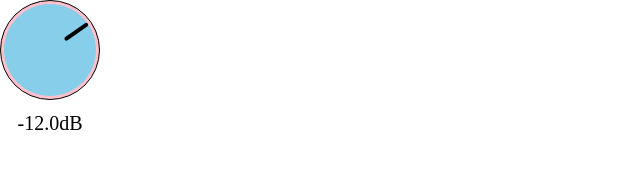
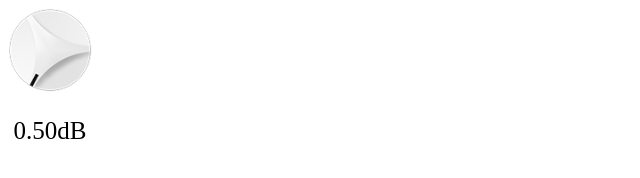
Before and after one commit to mryangsj/web-leslie, a plain HTML site: page knob.html in a window 1280 px wide. Shown: the whole page, without its empty margins (0-640 px from the left). Drawn offline with Linux system fonts and the light colour scheme.

Commit message:
Implemented sprite knob; a bug find at first loading.

```diff
--- a/js/Knob.js
+++ b/js/Knob.js
@@ -1,9 +1,9 @@
 class Knob {
-  constructor(width = 100, height, knobName = `New Knob`, degStart = -150, degEnd = 150, valueStart = -64, valueEnd = 12, defaultValue = -12, numberDecimals = 1, suffix = `dB`) {
+  constructor(width = 100, knobName = `New Knob`, degStart = -150, degEnd = 150, valueStart = 0, valueEnd = 1, defaultValue = 0.5, numberDecimals = 2, suffix = `dB`, spritePath = `resources/Knob.png`) {
     //-----------------------------------------------------------------------------------------
     //-----------------------------------------------------------------------------------------
     this.widthFrame = width;
-    this.heightFrame = this.widthFrame * 1.35;
+    this.heightFrame = this.widthFrame * 1.45;
     this.knobName = knobName;
     this.indicatorStartDeg = degStart;
     this.indicatorEndDeg = degEnd;
@@ -12,8 +12,17 @@ class Knob {
     this.defaultValue = defaultValue;
     this.numberDecimals = numberDecimals;
     this.suffix = suffix;
+    this.spritePath = spritePath;
     this.isHovering = false;
     this.isEditing = false;
+
+    if (spritePath) {
+      const sprite = new Image();
+      sprite.src = spritePath;
+      this.widthSprite = sprite.width;
+      this.heightSprite = sprite.height;
+      this.spriteLength = this.heightSprite / this.widthSprite;
+    }
 
     //-----------------------------------------------------------------------------------------
     //-----------------------------------------------------------------------------------------
@@ -52,8 +61,8 @@ class Knob {
 
     // 设置knob基本样式
     this.knob.style.borderRadius = `50%`;
-    this.knob.style.border = `1px solid black`;
-    this.knob.style.backgroundColor = `pink`;
+    // this.knob.style.border = `2px solid black`;
+    // this.knob.style.backgroundColor = `pink`;
 
     //-----------------------------------------------------------------------------------------
     // 创建indicator
@@ -65,7 +74,7 @@ class Knob {
     this.indicator.id = this.indicator.className + `_${knobName}`;
 
     // 设置indicator尺寸与定位
-    this.ratioIndicator = 0.92;
+    this.ratioIndicator = 1;
     this.widthIndicator = this.widthFrame * this.ratioIndicator;
     this.heightIndicator = this.widthFrame * this.ratioIndicator;
     this.indicator.style.width = `${this.widthIndicator}px`;
@@ -79,30 +88,31 @@ class Knob {
     // 设置indicator基本样式
     this.indicator.style.borderRadius = `50%`;
     this.indicator.style.backgroundColor = `skyblue`;
-    this.indicator.style.cursor = "grab";
+    this.indicator.style.cursor = `grab`;
+    this.indicator.style.overflow = `default`;
 
-    //-----------------------------------------------------------------------------------------
-    // 创建pointer节点
-    this.pointer = document.createElement(`div`);
-    this.indicator.append(this.pointer);
+    // //-----------------------------------------------------------------------------------------
+    // // 创建pointer节点
+    // this.pointer = document.createElement(`div`);
+    // this.indicator.append(this.pointer);
 
-    // 设置pointer基本属性
-    this.pointer.className = `knob_indicator_pointer`;
-    this.pointer.id = this.pointer.className + `_${knobName}`;
+    // // 设置pointer基本属性
+    // this.pointer.className = `knob_indicator_pointer`;
+    // this.pointer.id = this.pointer.className + `_${knobName}`;
 
-    // 设置pointer尺寸与定位
-    this.widthPointer = 4;
-    this.heightPointer = this.heightIndicator * 0.30;
-    this.pointer.style.width = `${this.widthPointer}px`;
-    this.pointer.style.height = `${this.heightPointer}px`;
-    this.pointer.style.position = `absolute`;
-    this.pointer.style.left = `50%`;
-    this.pointer.style.transformOrigin = `50% 100%`;
-    this.pointer.style.transform = `translate(-50%, 0)`;
+    // // 设置pointer尺寸与定位
+    // this.widthPointer = 4;
+    // this.heightPointer = this.heightIndicator * 0.30;
+    // this.pointer.style.width = `${this.widthPointer}px`;
+    // this.pointer.style.height = `${this.heightPointer}px`;
+    // this.pointer.style.position = `absolute`;
+    // this.pointer.style.left = `50%`;
+    // this.pointer.style.transformOrigin = `50% 100%`;
+    // this.pointer.style.transform = `translate(-50%, 0)`;
 
-    // 设置pointer基本样式
-    this.pointer.style.borderRadius = `${this.widthPointer * 0.5}px`;
-    this.pointer.style.backgroundColor = `black`;
+    // // 设置pointer基本样式
+    // this.pointer.style.borderRadius = `${this.widthPointer * 0.5}px`;
+    // this.pointer.style.backgroundColor = `black`;
 
     //-----------------------------------------------------------------------------------------
     // 创建label节点
@@ -143,13 +153,13 @@ class Knob {
 
     // 设置label样式
     this.setLabelShowName();
-    this.labelText.style.fontSize = `${this.widthFrame * 0.2}px`;
+    this.labelText.style.fontSize = `${this.widthFrame * 0.25}px`;
     // this.labelText.style.backgroundColor = `pink`;
     this.labelText.style.cursor = `default`;
 
     //-----------------------------------------------------------------------------------------
     //-----------------------------------------------------------------------------------------
-    // 初始化
+    // 通过默认值初始化
     this.setIndicatorFromValue(this.defaultValue);
 
     //-----------------------------------------------------------------------------------------
@@ -283,10 +293,17 @@ class Knob {
   setIndicatorFromDeg(targetDeg) {
     // 取目标角度
     this.currentIndicatorDeg = targetDeg % 360.0;
-    // 根据目标角度更新indicator的样式
-    this.indicator.style.transform = `translate(-50%, -50%) rotate(${targetDeg}deg)`;
     // 更新当前值
     this.currentValue = this.degToValue(this.currentIndicatorDeg);
+
+    // 根据目标角度更新indicator的样式（pointer）
+    // this.indicator.style.transform = `translate(-50%, -50%) rotate(${targetDeg}deg)`;
+
+    // 根据目标角度更新indicator的样式（精灵图）
+    this.indicator.style.background = `url(${this.spritePath})`;
+    this.indicator.style.backgroundSize = `100% auto`;
+    this.indicator.style.backgroundPosition = `0 ${-this.getIndexSprite() * this.widthIndicator}px`;
+
     // 更新label
     this.setLabelShowValue();
   }
@@ -298,10 +315,18 @@ class Knob {
     this.currentValue = targetValue;
     // 计算目标角度
     const targetDeg = this.valueToDeg(targetValue);
-    // 根据目标角度更新indicator的样式
-    this.indicator.style.transform = `translate(-50%, -50%) rotate(${targetDeg}deg)`;
     // 更新当前角度
     this.currentIndicatorDeg = targetDeg % 360.0;
+
+    // 根据目标角度更新indicator的样式
+    // this.indicator.style.transform = `translate(-50%, -50%) rotate(${targetDeg}deg)`;
+
+    // 根据目标角度更新indicator的样式（精灵图）
+    this.indicator.style.background = `url(${this.spritePath})`;
+    this.indicator.style.backgroundSize = `100% auto`;
+    this.indicator.style.backgroundPosition = `0 ${-this.getIndexSprite() * this.widthIndicator}px`;
+
+
     // 更新label
     this.setLabelShowValue();
   }
@@ -317,6 +342,11 @@ class Knob {
     } else if (this.isHovering) {
       this.setLabelShowValue(false);
     }
+  }
+
+  //-----------------------------------------------------------------------------------------
+  setIndicatorPNG() {
+
   }
 
   //-----------------------------------------------------------------------------------------
@@ -340,6 +370,16 @@ class Knob {
   }
 
   //-----------------------------------------------------------------------------------------
+  // 由indicator的角度获取sprite的index
+  getIndexSprite() {
+    const deltaX = this.indicatorEndDeg - this.indicatorStartDeg;
+    const deltaY = this.spriteLength - 1;
+    const slop = deltaY / deltaX;
+    const bias = (- this.indicatorStartDeg * (this.spriteLength - 1)) / deltaX;
+    return Math.round(slop * this.currentIndicatorDeg + bias);
+  }
+
+  //-----------------------------------------------------------------------------------------
   setLabelShowName() {
     this.labelText.innerHTML = this.knobName;
   }
--- a/knob.html
+++ b/knob.html
@@ -25,7 +25,7 @@
 
   <script src="js/Knob.js"></script>
   <script>
-    const knob = new Knob(100, 100, `Volume`);
+    const knob = new Knob(100, `Volume`);
   </script>
 </body>
 
```
Also changed, not shown: resources/KnobBig.png (added), resources/KnobBlue.png (added).
